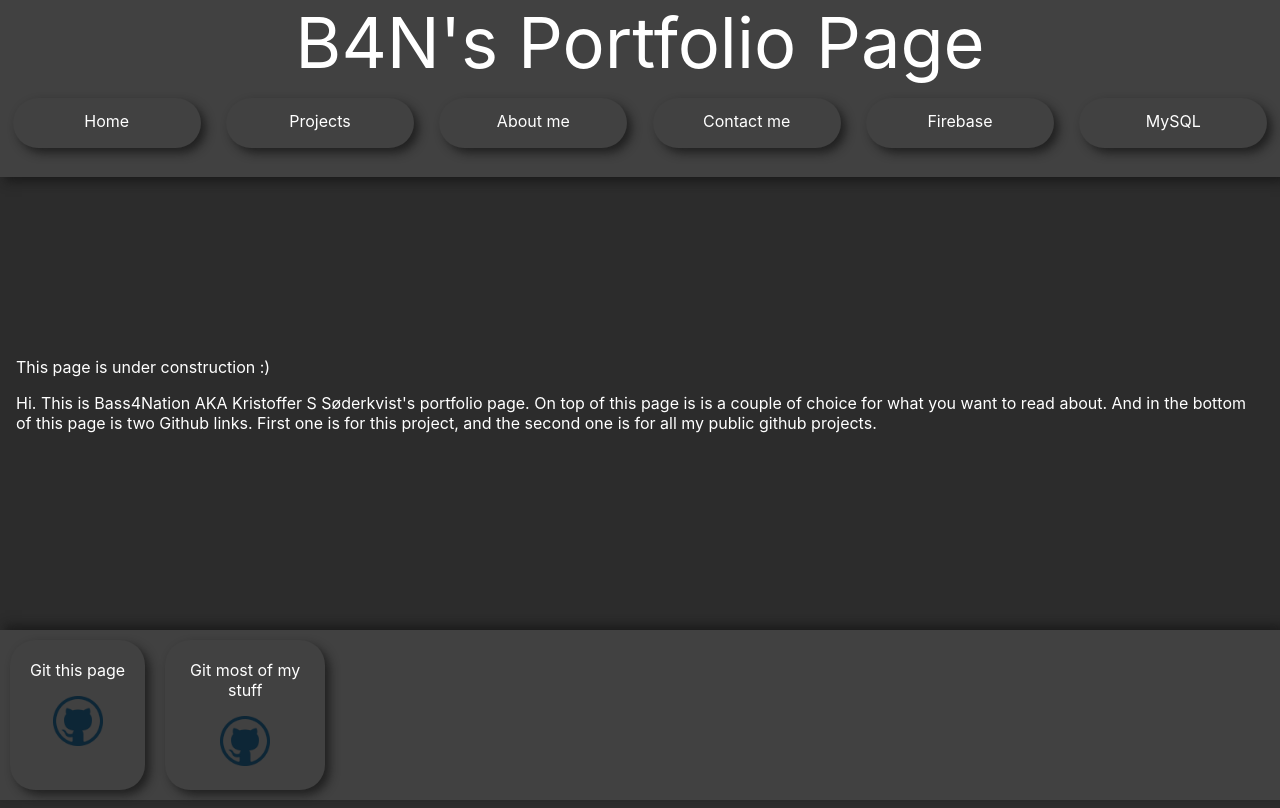
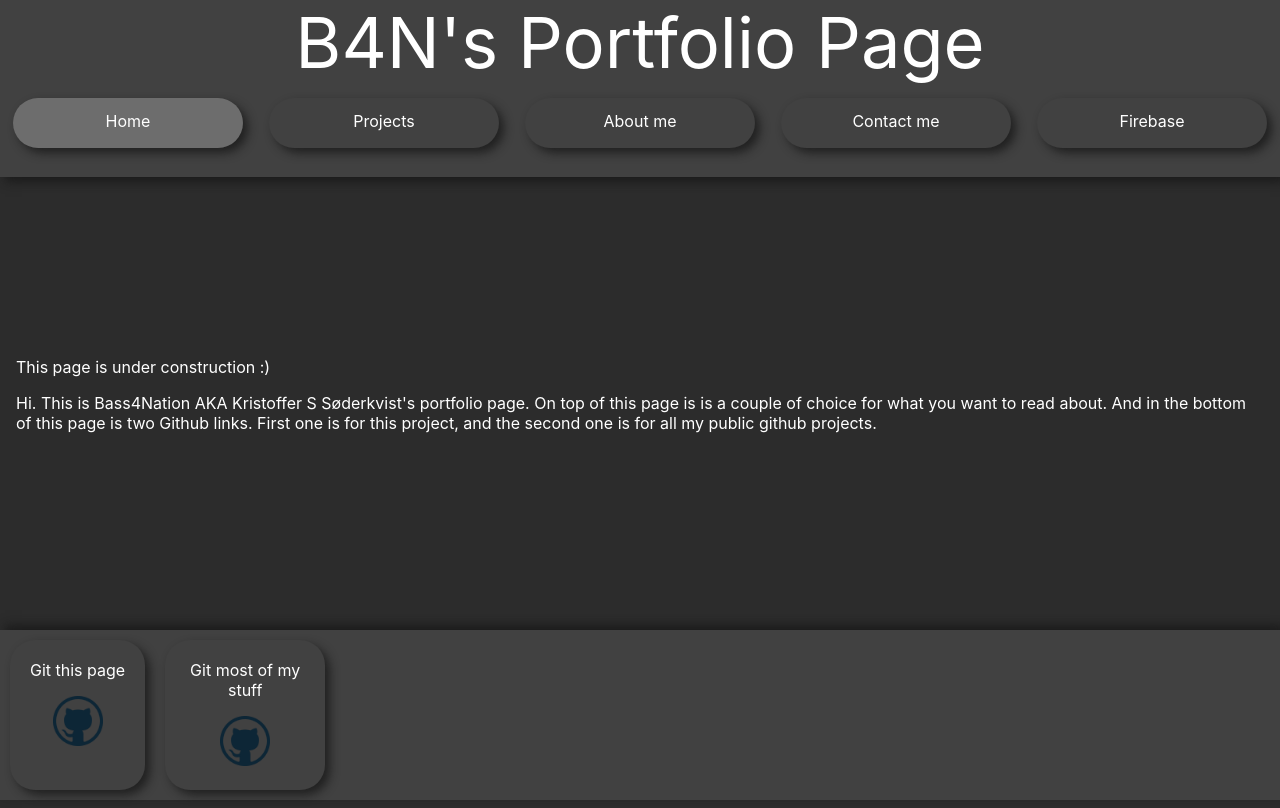
Before and after one commit to Bass4Nation/b4n-s-webpage, a Next.js app: page / in a window 1280 px wide. Built offline with nearby package versions, Linux system fonts and the light colour scheme.

Commit message:
Added active nav button styling

```diff
--- a/components/Nav.js
+++ b/components/Nav.js
@@ -1,45 +1,42 @@
 import Link from "next/link";
 import styles from "../styles/Nav.module.css";
 import { useState } from "react";
+import { useRouter } from "next/router";
 
 const Nav = () => {
+
+  const router = useRouter();
   const [screenState, setScreenState] = useState(true);
 
   const fullscreen = (
     <>
       <Link href="/" passHref>
-        <section className={styles.nav_elements}>
+        <section className={router.pathname == "/" ? styles.nav_active : styles.nav_elements}>
           <p>Home</p>
         </section>
       </Link>
 
       <Link href="/projects" passHref>
-        <section className={styles.nav_elements}>
+        <section  className={router.pathname == "/projects" ? styles.nav_active : styles.nav_elements}>
           <p>Projects</p>
         </section>
       </Link>
 
       <Link href="/aboutme" passHref>
-        <section className={styles.nav_elements}>
+        <section  className={router.pathname == "/aboutme" ? styles.nav_active : styles.nav_elements}>
           <p>About me</p>
         </section>
       </Link>
 
       <Link href="/contactme" passHref>
-        <section className={styles.nav_elements}>
+        <section  className={router.pathname == "/contactme" ? styles.nav_active : styles.nav_elements}>
           <p>Contact me</p>
         </section>
       </Link>
 
       <Link href="/firebase" passHref>
-        <section className={styles.nav_elements}>
+        <section className={router.pathname == "/firebase" ? styles.nav_active : styles.nav_elements}>
           <p>Firebase</p>
-        </section>
-      </Link>
-
-      <Link href="/firebase" passHref>
-        <section className={styles.nav_elements}>
-          <p>MySQL</p>
         </section>
       </Link>
     </>
--- a/styles/Nav.module.css
+++ b/styles/Nav.module.css
@@ -33,6 +33,20 @@
     /* Shadow around the elements */
     box-shadow: 5px 5px 10px rgba(22, 22, 22, 0.76);
 }
+
+.nav_active{
+    flex: 1;
+    padding: 0.1vw;
+    padding-top: 1vw;
+    margin: 1vw;
+    border-radius:  2vw;
+    border-color: rgba(0, 0, 0, 0.11);
+    text-align: center;
+    width: 20%;
+    background-color: rgba(255, 255, 255, 0.233);
+    /* Shadow around the elements */
+    box-shadow: 5px 5px 10px rgba(22, 22, 22, 0.76);
+}
 .nav_elements:hover{
     background-color: rgba(255, 255, 255, 0.233);
 }
```
